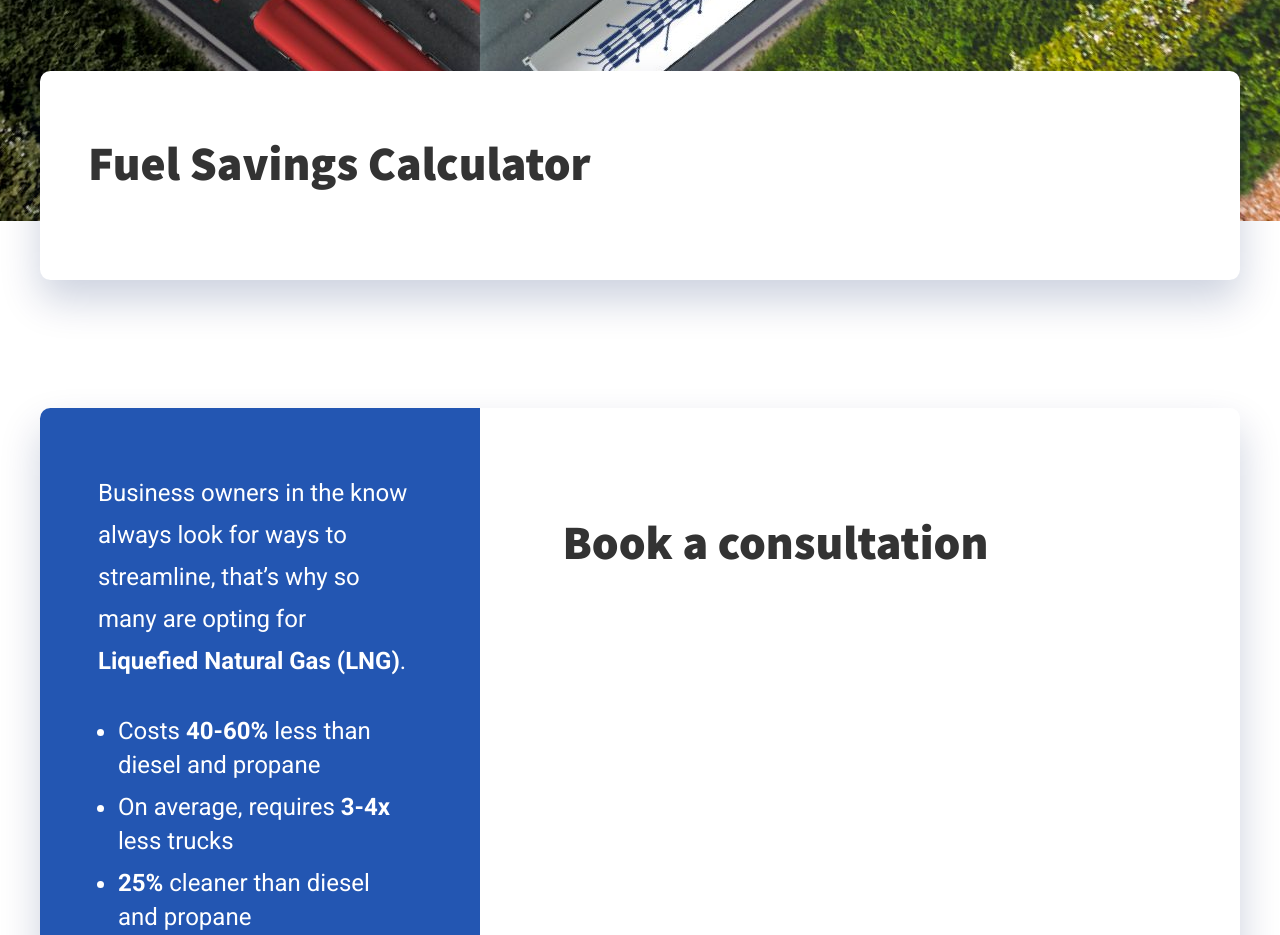
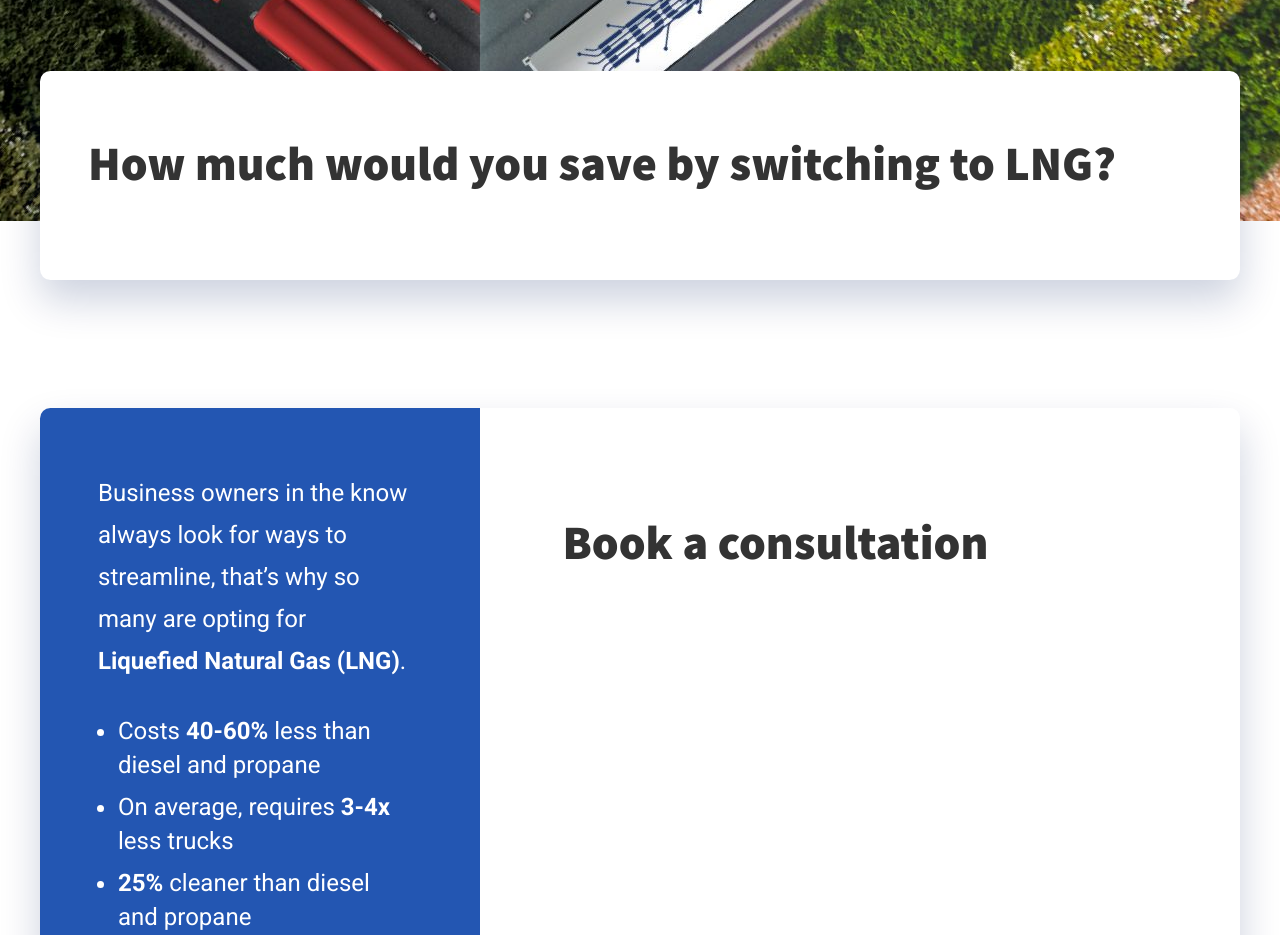
Before and after one commit to opuscule/lngfuture, an Eleventy site: page src/energysolution.njk in a window 1280 px wide. Shown: the part 780-1715 px from the top of the page. Built offline with nearby package versions, Linux system fonts and the light colour scheme; Eleventy itself is replaced by a stand-in of ours; files that its build step writes are made by us from their sources; a script that the page names is missing.

Commit message:
Title Update

```diff
--- a/src/energysolution.njk
+++ b/src/energysolution.njk
@@ -29,7 +29,7 @@ layout: 'base.njk'
 			<div class="siteInfoCont">
 				<div class="calc-cont">
 					<div class="calc-display">
-						<h2>Fuel Savings Calculator</h2>
+						<h2>How much would you save by switching to LNG?</h2>
 						<div class="calconic-calculator"  data-calculatorid="61fd0c1fa082bb002b9f7bb0"></div>
 						<script>
 						  (function() { var qs,j,q,s,d=document, gi=d.getElementById,
```
Also changed, not shown: public/energysolution/index.html (+1 -1 lines).
